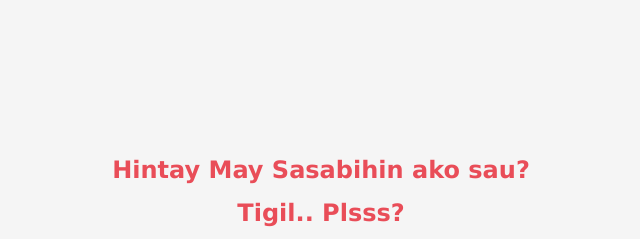
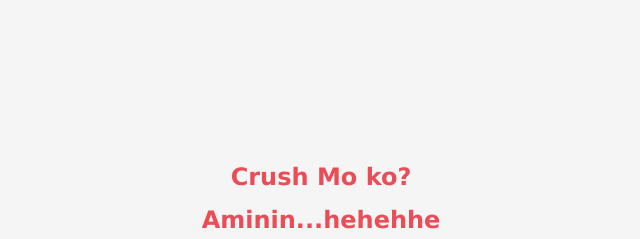
Before and after one commit to mond028/eme-project, a plain HTML site: page index.html in a window 1280 px wide. Shown: the top 239 px of the page, without its empty margins (319-959 px from the left). Drawn offline with Linux system fonts and the light colour scheme.

Commit message:
Update index.html

```diff
--- a/index.html
+++ b/index.html
@@ -8,8 +8,8 @@
  </head>
  <body>
   <div class="wrapper">
-   <h2 class="question">Hintay May Sasabihin ako sau?</h2>
-   <h2 class="question">Tigil.. Plsss?</h2>
+   <h2 class="question">Crush Mo ko?</h2>
+   <h2 class="question">Aminin...hehehhe</h2>
    <img class="img" alt="img" src="https://raw.githubusercontent.com/DzarelDeveloper/Img/main/AskCrush.png">
    <div class="btn-group"> <button class="yes-btn">Oo</button> <button class="no-btn">Hindi</button>
    </div>
```
